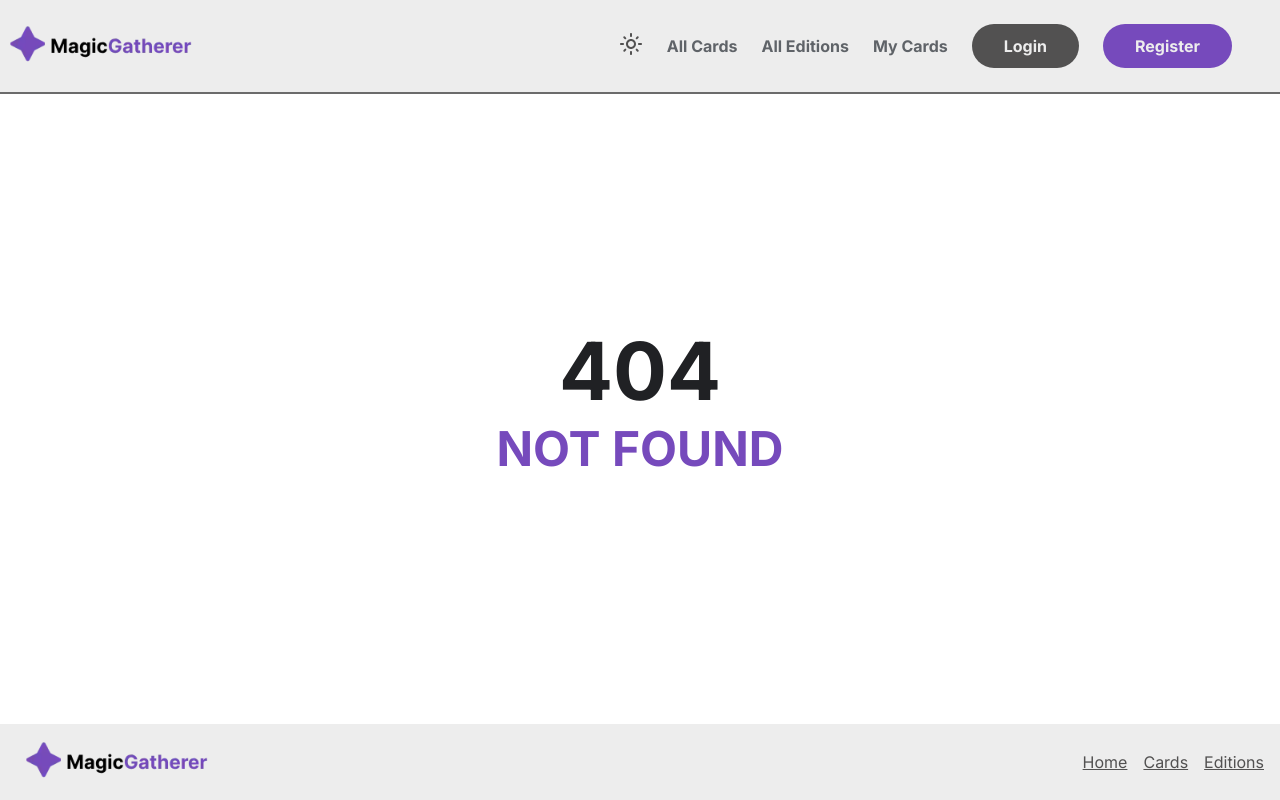
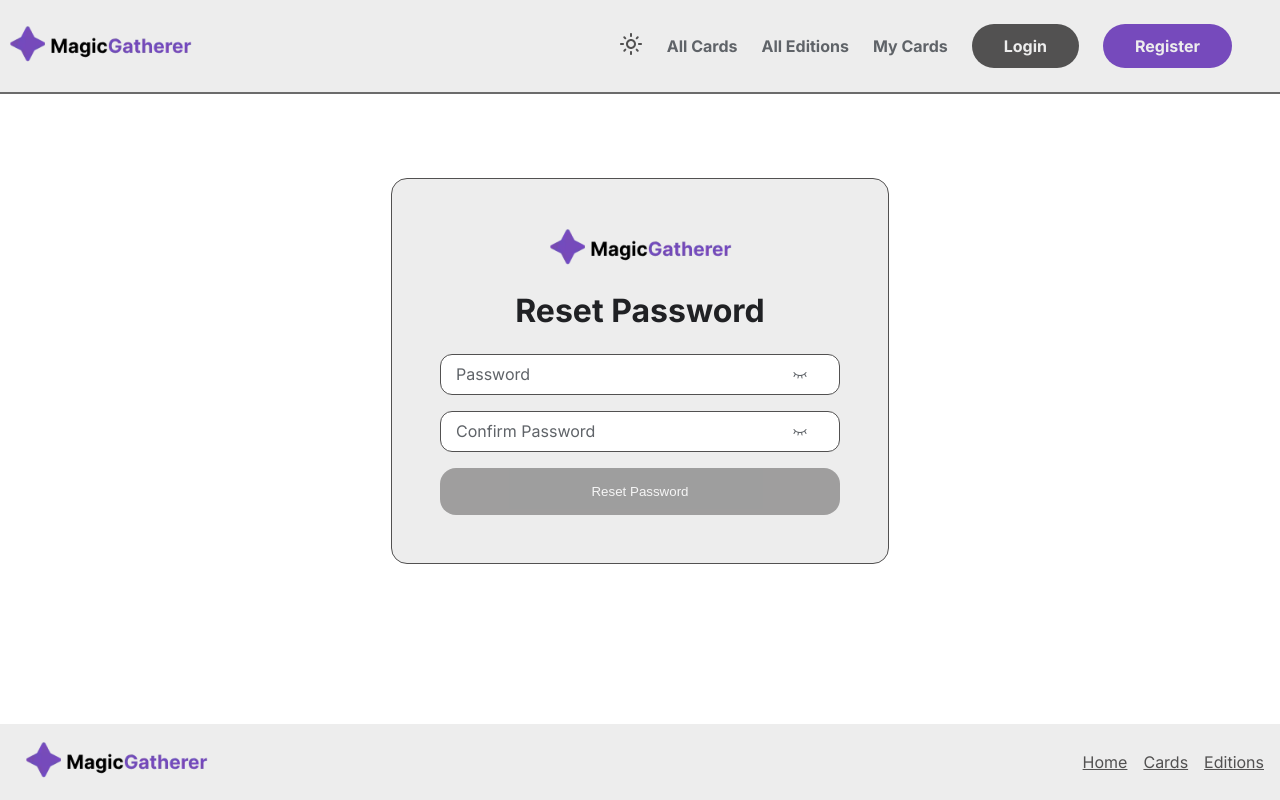
Before and after one commit to burgerax5/MagicCollector_Frontend, a React (Vite) app: page /reset-password in a window 1280 px wide. Before the commit this address had no page. Built offline with nearby package versions, Linux system fonts and the light colour scheme.

Commit message:
feat: reset password page

```diff
--- a/src/App.tsx
+++ b/src/App.tsx
@@ -15,6 +15,7 @@ import UserCardsPage from "./pages/UserCardsPage";
 import EditionsPage from "./pages/EditionsPage";
 import AllCardsPage from "./pages/AllCardsPage";
 import ForgotPassword from "./pages/ForgotPassword";
+import ResetPasswordPage from "./pages/ResetPasswordPage";
 
 const router = createBrowserRouter([
   {
@@ -55,6 +56,12 @@ const router = createBrowserRouter([
         </ProtectRoute>
       },
       {
+        path: "reset-password",
+        element: <ProtectRoute mode={GUESTS_ONLY}>
+          <ResetPasswordPage />
+        </ProtectRoute>
+      },
+      {
         path: "user/:username",
         element: <ProtectRoute mode={USERS_ONLY}>
           <UserCardsPage />
--- /dev/null
+++ b/src/api/user/resetPassword.ts
@@ -0,0 +1,18 @@
+import apiURL from "../config";
+
+const resetPassword = async (password: string, token: string) => {
+    const url = apiURL + '/api/user/reset-password?token=' + token;
+    const res = await fetch(url, {
+        method: "POST",
+        body: JSON.stringify({
+            password
+        }),
+        headers: {
+            "Content-type": "application/json; charset=UTF-8",
+        },
+    })
+
+    return res;
+}
+
+export default resetPassword;
--- a/src/pages/ForgotPassword.tsx
+++ b/src/pages/ForgotPassword.tsx
@@ -16,8 +16,8 @@ const ForgotPassword = () => {
 
     const sendResetRequest = async (e: React.FormEvent<HTMLFormElement>) => {
         e.preventDefault();
+        setEmailSent(true);
         await requestPasswordReset(email);
-        setEmailSent(true);
     }
 
     const validateEmail = (email: string) => {
--- a/src/pages/ResetPasswordPage.tsx
+++ b/src/pages/ResetPasswordPage.tsx
@@ -1,8 +1,63 @@
-import React from 'react'
+import { useState } from 'react'
+import Logo from '../components/Logo'
+import { LoginField } from '../models/UserLogin'
+import PasswordField from '../components/LoginFields/PasswordField'
+import ConfirmPasswordField from '../components/LoginFields/ConfirmPasswordField'
+import { Link, useNavigate } from 'react-router-dom'
+import resetPassword from '../api/user/resetPassword'
+
+const initialState = {
+    password: "",
+    confirmPassword: ""
+}
 
 const ResetPasswordPage = () => {
+    const [form, setForm] = useState(initialState);
+    const [error, setError] = useState<string | null>(null);
+    const navigate = useNavigate();
+
+    const updateField = (e: React.ChangeEvent<HTMLInputElement>, name: LoginField) => setForm({ ...form, [name]: e.target.value })
+    const resetField = (field: LoginField) => setForm({ ...form, [field]: "" })
+
+    const matchingPassword = form.password === form.confirmPassword;
+    const allFieldsFilled = form.password && form.confirmPassword;
+
+    const submitPasswordReset = async (e: React.FormEvent<HTMLFormElement>) => {
+        e.preventDefault();
+        const params = new URLSearchParams(location.search);
+        let token = params.get("token");
+
+        const res = await resetPassword(form.password, token!);
+        if (res.ok) {
+            navigate("/login")
+        } else {
+            const data = await res.json();
+            setError(data.message);
+        }
+    }
+
     return (
-        <div>ResetPasswordPage</div>
+        <div className="container">
+            <div className="auth-form-container">
+                <Logo />
+                <h1>Reset Password</h1>
+                {error && <div className="warning">{error}</div>}
+                <form className="auth-form" onSubmit={submitPasswordReset}>
+                    <PasswordField password={form.password} resetField={resetField} onChange={updateField} isRegisterForm={true} />
+                    <ConfirmPasswordField
+                        password={form.password}
+                        confirmPassword={form.confirmPassword}
+                        resetField={resetField}
+                        onChange={updateField} />
+
+                    <button
+                        className={allFieldsFilled && matchingPassword ? "submit-btn" : "submit-btn disabled"}
+                        disabled={!allFieldsFilled || !matchingPassword}>
+                        Reset Password
+                    </button>
+                </form>
+            </div>
+        </div>
     )
 }
 
```
